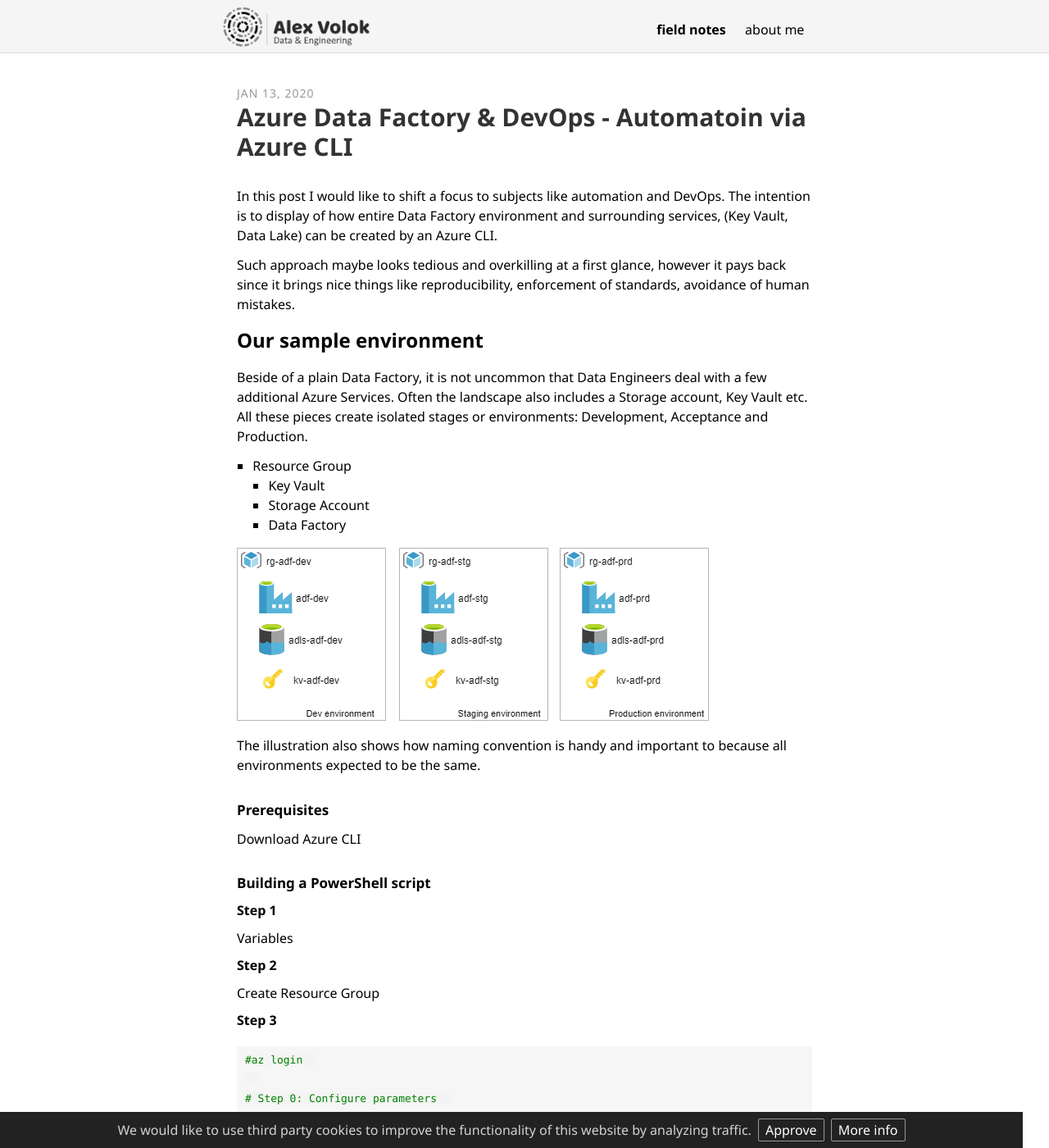
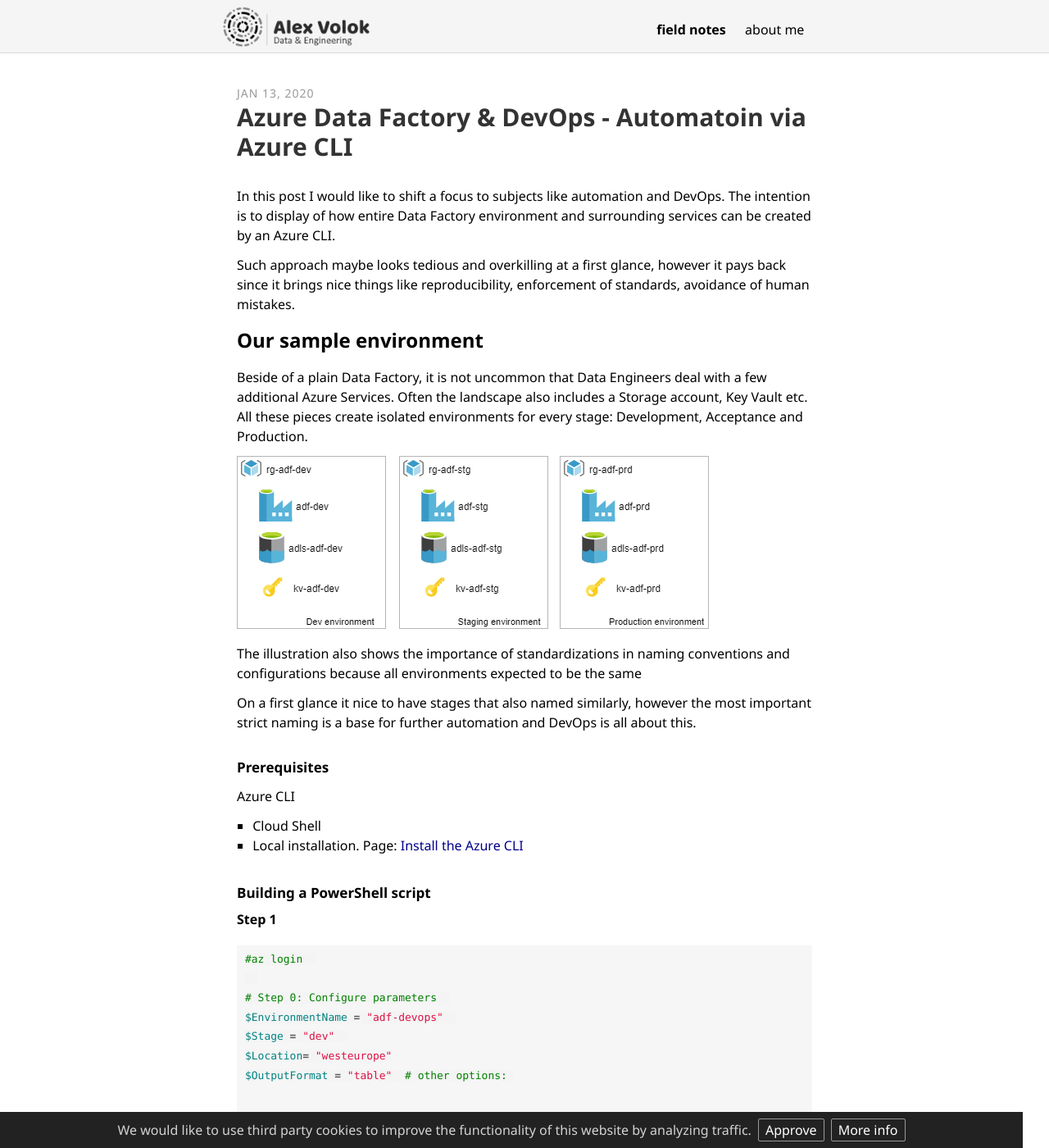
Before and after one commit to alexvolok/alexvolok.github.io, a Jekyll site: the page built from _posts/2020-01-13-adf-devops-generate-az-cli.md, in a window 1280 px wide and 1400 px high. Shown: the whole window at 82% size. Built offline with Jekyll 4.4.1, drawn with Linux system fonts in a browser that asks for light colours; some web fonts are replaced; some of the changed text lies outside the part shown.

Commit message:
adjustments

````diff
--- a/_posts/2020-01-13-adf-devops-generate-az-cli.md
+++ b/_posts/2020-01-13-adf-devops-generate-az-cli.md
@@ -10,7 +10,7 @@
 ---
 
 
-In this post I would like to shift a focus to subjects like automation and DevOps. The intention is to display of how entire Data Factory environment and surrounding services, (Key Vault, Data Lake) can be created by an Azure CLI.
+In this post I would like to shift a focus to subjects like automation and DevOps. The intention is to display of how entire Data Factory environment and surrounding services can be created by an Azure CLI.
 
 Such approach maybe looks tedious and overkilling at a first glance, however it pays back since it brings nice things like reproducibility, enforcement of standards, avoidance of human mistakes.
 
@@ -19,23 +19,27 @@
 
 ### Our sample environment
 
-Beside of a plain Data Factory, it is not uncommon that Data Engineers deal with a few additional Azure Services. Often the landscape also includes a Storage account, Key Vault etc. All these pieces create isolated stages or environments: Development, Acceptance and Production.
+Beside of a plain Data Factory, it is not uncommon that Data Engineers deal with a few additional Azure Services. Often the landscape also includes a Storage account, Key Vault etc. All these pieces create isolated environments for every stage: Development, Acceptance and Production.
 
-
+<!--
  - Resource Group
    - Key Vault
    - Storage Account
-   - Data Factory
+   - Data Factory -->
 
 <img src="/assets/images/posts/adf-cicd-p1/adf-devops-environments.png" alt="the roadmap" />
 
 
+The illustration also shows the importance of standardizations in naming conventions and configurations because all environments expected to be the same
 
-The illustration also shows how naming convention is handy and important to  because all environments expected to be the same.
+On a first glance it nice to have stages that also named similarly, however the most important strict naming is a base for further automation and DevOps is all about this.
+
 
 
 #### Prerequisites
-Download Azure CLI
+Azure CLI
+ - Cloud Shell
+ - Local installation. Page: [Install the Azure CLI](https://docs.microsoft.com/en-us/cli/azure/install-azure-cli?view=azure-cli-latest)
 
 
 #### Building a PowerShell script
@@ -43,7 +47,23 @@
 
 ##### Step 1
 
-Variables
+```powershell
+#az login
+
+# Step 0: Configure parameters
+$EnvironmentName = "adf-devops"
+$Stage = "dev"
+$Location= "westeurope"
+$OutputFormat = "table"  # other options:
+
+
+# internal: assign resource names
+$ResourceGroupName = "rg-$EnvironmentName-$Stage"
+$ADFName = "adf-$EnvironmentName-$Stage"
+$KeyVaultName ="kv-$EnvironmentName-$Stage"
+$StorageName = "adls$EnvironmentName$Stage".Replace("-","")
+```
+
 
 ##### Step 2
 
````
